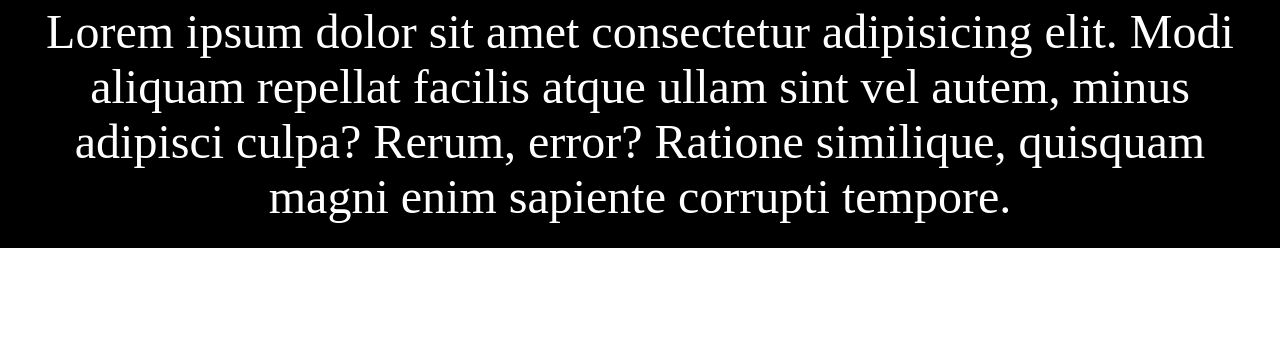
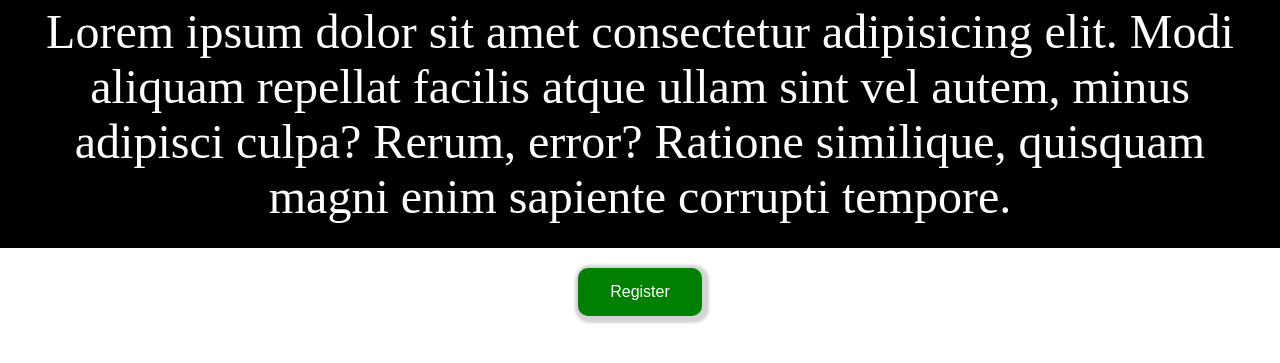
Before and after one commit to petertechy/greet-users, a website: page index.html in a window 1280 px wide. Shown: the part 131-494 px from the top of the page. Drawn offline with Linux system fonts and the light colour scheme.

Commit message:
Third commit

```diff
--- a/index.html
+++ b/index.html
@@ -9,5 +9,8 @@
 <body>
     <h1>Hello Everybody</h1>
     <p>Lorem ipsum dolor sit amet consectetur adipisicing elit. Modi aliquam repellat facilis atque ullam sint vel autem, minus adipisci culpa? Rerum, error? Ratione similique, quisquam magni enim sapiente corrupti tempore.</p>
+    <div>
+        <button>Register</button>
+    </div>
 </body>
 </html>
--- a/style.css
+++ b/style.css
@@ -13,3 +13,18 @@ p{
     text-align: center;
     padding: 1.5rem 2rem;
 }
+button{
+    padding: 15px 32px;
+    border-radius: 10px;
+    border: none;
+    background-color: green;
+    margin-top: 20px;
+    color: white;
+    font-size: 16px;
+    box-shadow: 2px 2px 3px 5px lightgray;
+}
+div{
+    text-align: center;
+
+
+}
```
